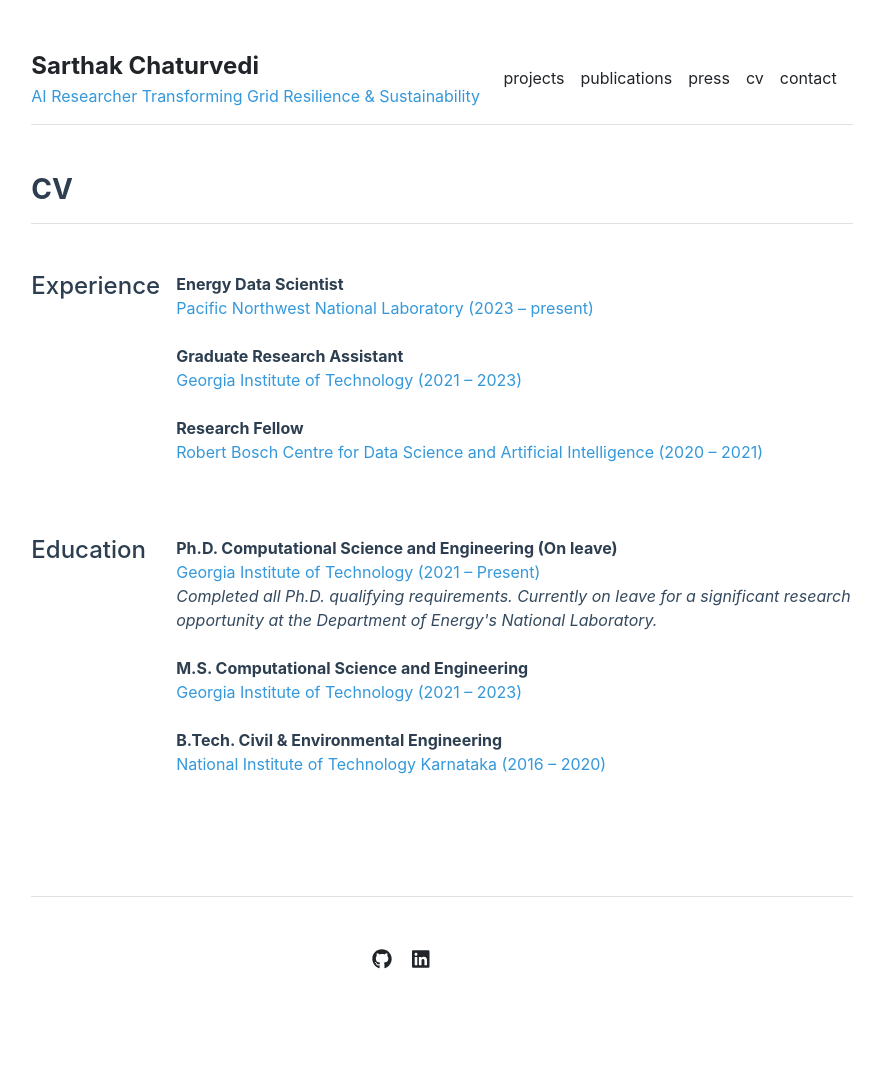
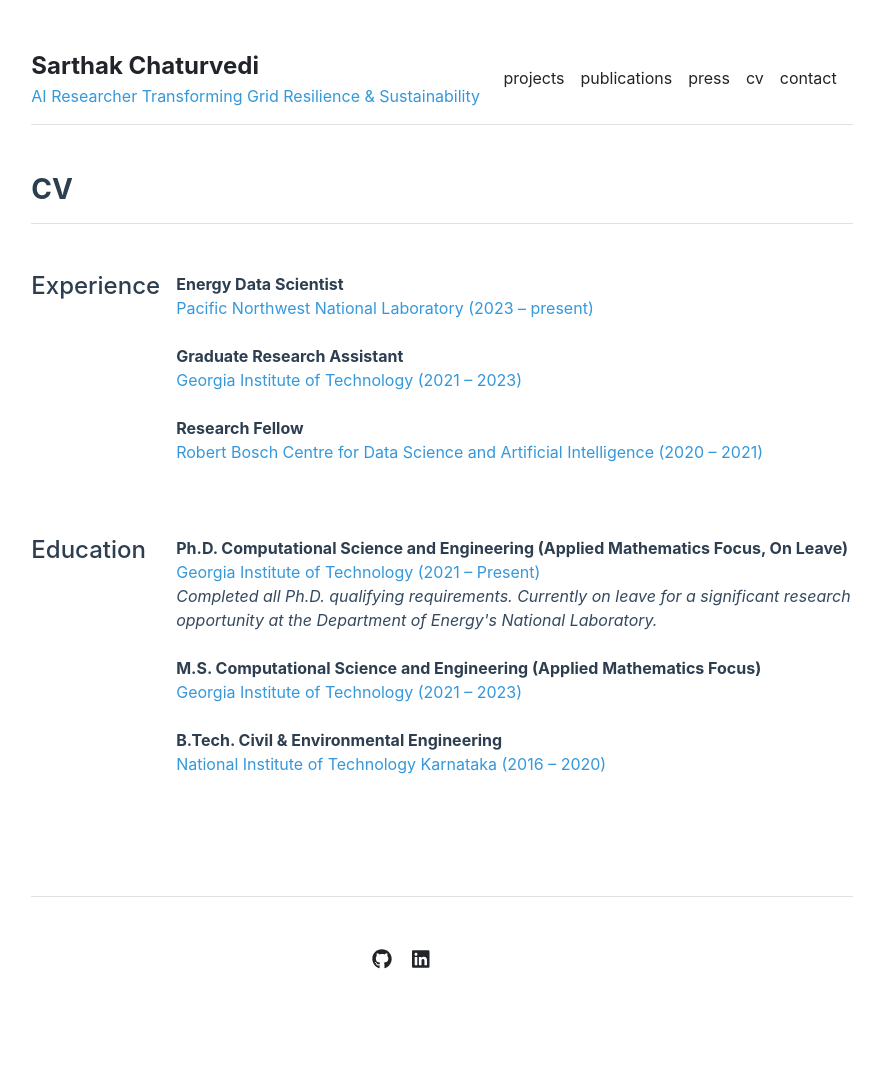
Before and after one commit to sarthakchat/sarthakchat.github.io, a Jekyll site: the page built from cv.md, in a window 1280 px wide. Shown: the whole page, without its empty margins (198-1079 px from the left). Built offline with Jekyll 4.4.1, drawn with Linux system fonts in a browser that asks for light colours.

Commit message:
Update education.yml

```diff
--- a/_data/cv/education.yml
+++ b/_data/cv/education.yml
@@ -1,9 +1,9 @@
-- title: 'Ph.D. Computational Science and Engineering (On leave)'
+- title: 'Ph.D. Computational Science and Engineering (Applied Mathematics Focus, On Leave)'
   description: 'Georgia Institute of Technology (2021 – Present)'
   details: "Completed all Ph.D. qualifying requirements. Currently on leave for a significant research opportunity at the Department of Energy's National Laboratory."
   image: "assets/img/extended-RGB.png"
 
-- title: 'M.S. Computational Science and Engineering'
+- title: 'M.S. Computational Science and Engineering (Applied Mathematics Focus)'
   description: 'Georgia Institute of Technology (2021 – 2023)'
   image: "assets/img/extended-RGB.png"
 
```
